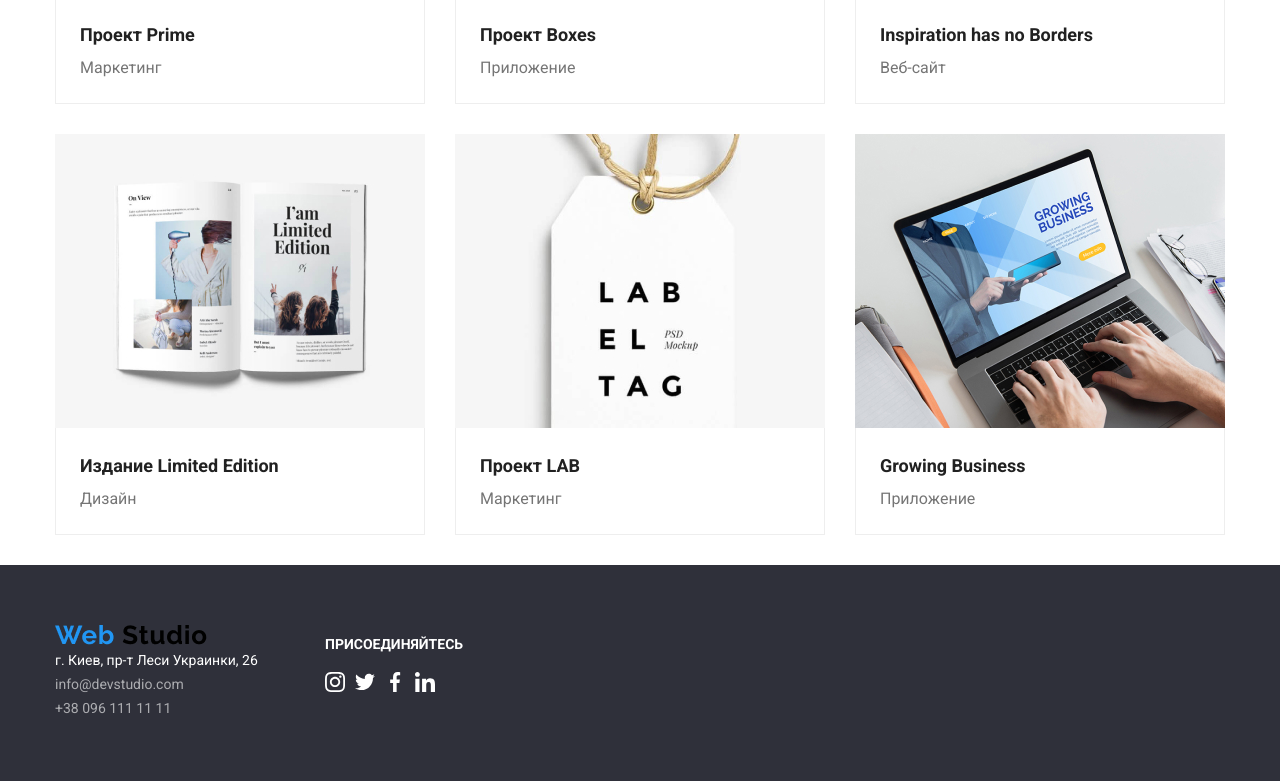
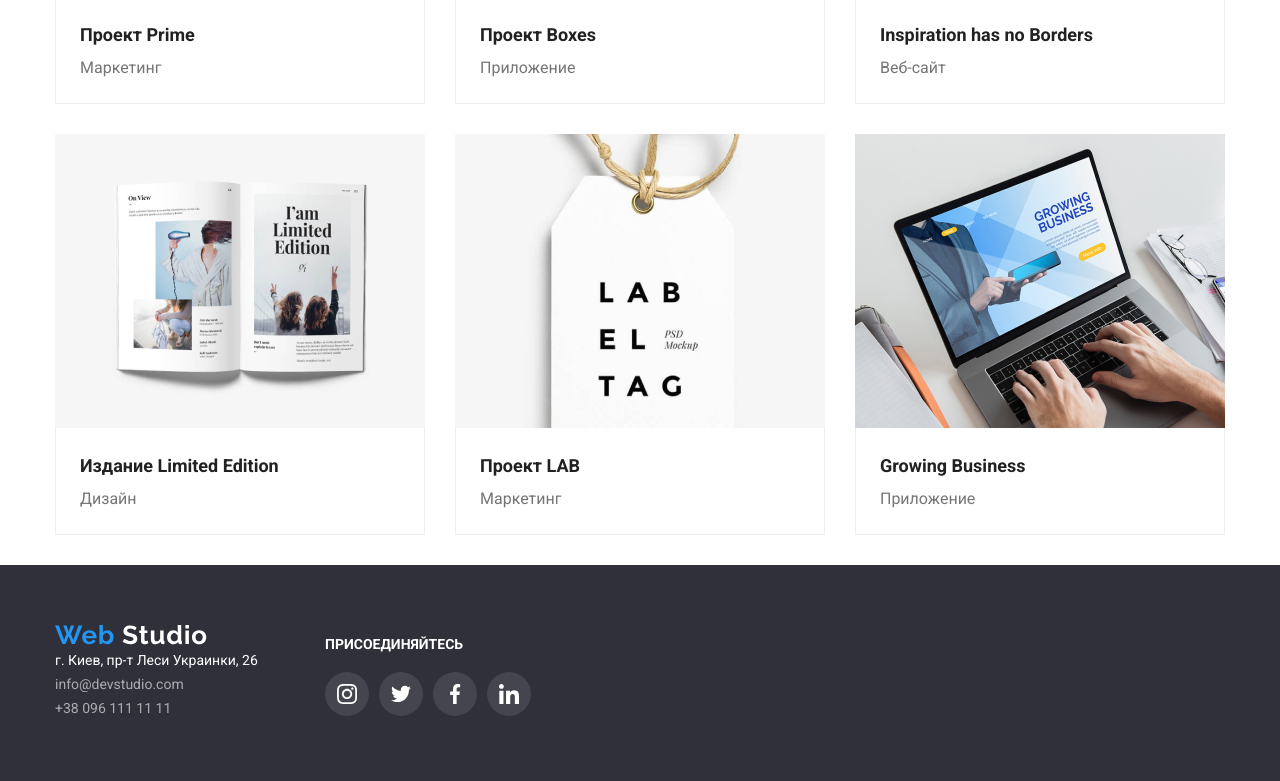
Before and after one commit to Lakkusya/goit-markup-hw-04, a plain HTML site: page portfolio.html in a window 1280 px wide. Shown: the part 1000-1781 px from the top of the page. Drawn offline with Linux system fonts and the light colour scheme.

Commit message:
Update portfolio.html

```diff
--- a/portfolio.html
+++ b/portfolio.html
@@ -234,14 +234,15 @@
         <div class="footer-nav">
           <span class="logo-footer">
             <a href="./index.html" aria-label="Логотип">
-                <img src="./Images/Logo/WebStudio.png" alt="Логотип" />
+              <img src="./Images/Logo/webstudiofooter.svg" alt="Логотип" />
             </a>
           </span>
           <ul class="utils">
             <li class="list">
               <address>
                 <a class="adress" href="https://goo.gl/maps/ohNwmJK8hDvbEnQ19" target="_blank">г. Киев, пр-т Леси Украинки,
-                    26</a>
+                  26
+                </a>
               </address>
             </li>
             <li class="list">
@@ -260,24 +261,31 @@
           <p class="join">Присоединяйтесь</p>
           <ul class="join-list">
             <li class="join-list-item">
+              <a class="join-list-link" href="">
                 <svg class="social-icon">
                   <use href="./Images/sprite.svg#icon-instagram"></use>
-                </svg>
+                </svg></a>
             </li>
             <li class="join-list-item">
+              <a class="join-list-link" href="">
                 <svg class="social-icon">
                   <use href="./Images/sprite.svg#icon-twitter"></use>
                 </svg>
+              </a>
             </li>
             <li class="join-list-item">
+              <a class="join-list-link" href="">
                 <svg class="social-icon">
                   <use href="./Images/sprite.svg#icon-facebook"></use>
                 </svg>
+              </a>
             </li>
             <li class="join-list-item">
+              <a class="join-list-link" href="">
                 <svg class="social-icon">
                   <use href="./Images/sprite.svg#icon-linkedin"></use>
                 </svg>
+              </a>
             </li>
           </ul>
         </div>
```
Lines whose indentation alone changed are shown as unchanged.
